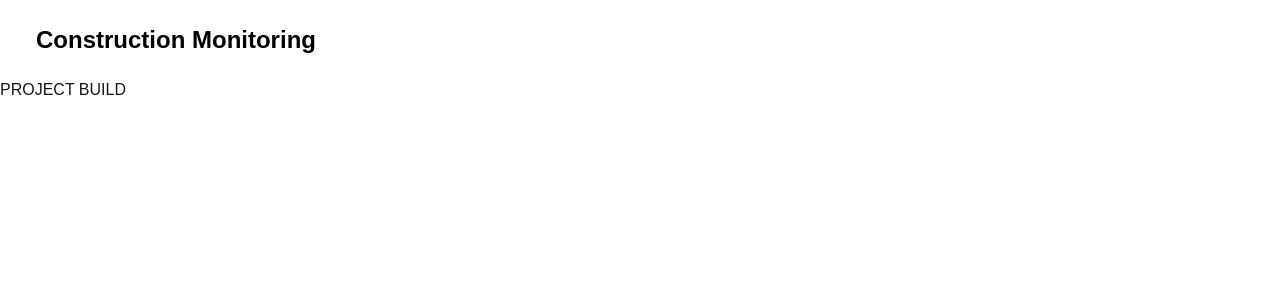
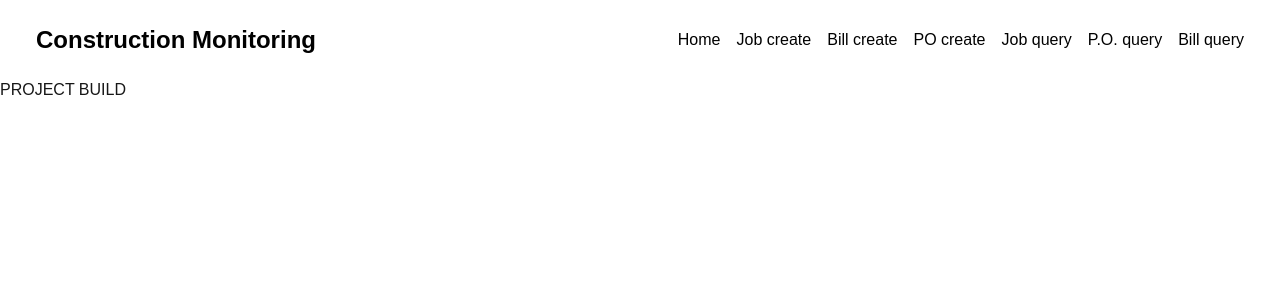
Before and after one commit to cperlovan/buildvercelfront, a Next.js app: page / in a window 1280 px wide. Shown: the top 300 px of the page. Built offline with nearby package versions, Linux system fonts and the light colour scheme.

Commit message:
header white2

```diff
--- a/app/Components/Header.tsx
+++ b/app/Components/Header.tsx
@@ -10,25 +10,25 @@ function Header() {
           <h1 className="text-2xl font-bold">Construction Monitoring</h1>
           <ul className="flex space-x-4">
             <li>
-              <a href="/home" className="text-white hover:underline">Home</a>
+              <a href="/home" className="text-black hover:underline">Home</a>
             </li>
             <li>
-              <a href="/jobcreate" className="text-white hover:underline">Job create</a>
+              <a href="/jobcreate" className="text-black hover:underline">Job create</a>
             </li>
             <li>
-              <a href="/billcreate" className="text-white hover:underline">Bill create</a>
+              <a href="/billcreate" className="text-black hover:underline">Bill create</a>
             </li>
             <li>
-              <a href="/pocreate" className="text-white hover:underline">PO create</a>
+              <a href="/pocreate" className="text-black hover:underline">PO create</a>
             </li>
             <li>
-              <a href="/jobquery" className="text-white hover:underline">Job query</a>
+              <a href="/jobquery" className="text-black hover:underline">Job query</a>
             </li>
             <li>
-              <a href="/poquery" className="text-white hover:underline">P.O. query</a>
+              <a href="/poquery" className="text-black hover:underline">P.O. query</a>
             </li>
             <li>
-              <a href="/billquery" className="text-white hover:underline">Bill query</a>
+              <a href="/billquery" className="text-black hover:underline">Bill query</a>
             </li>
           </ul>
         </div>
```
